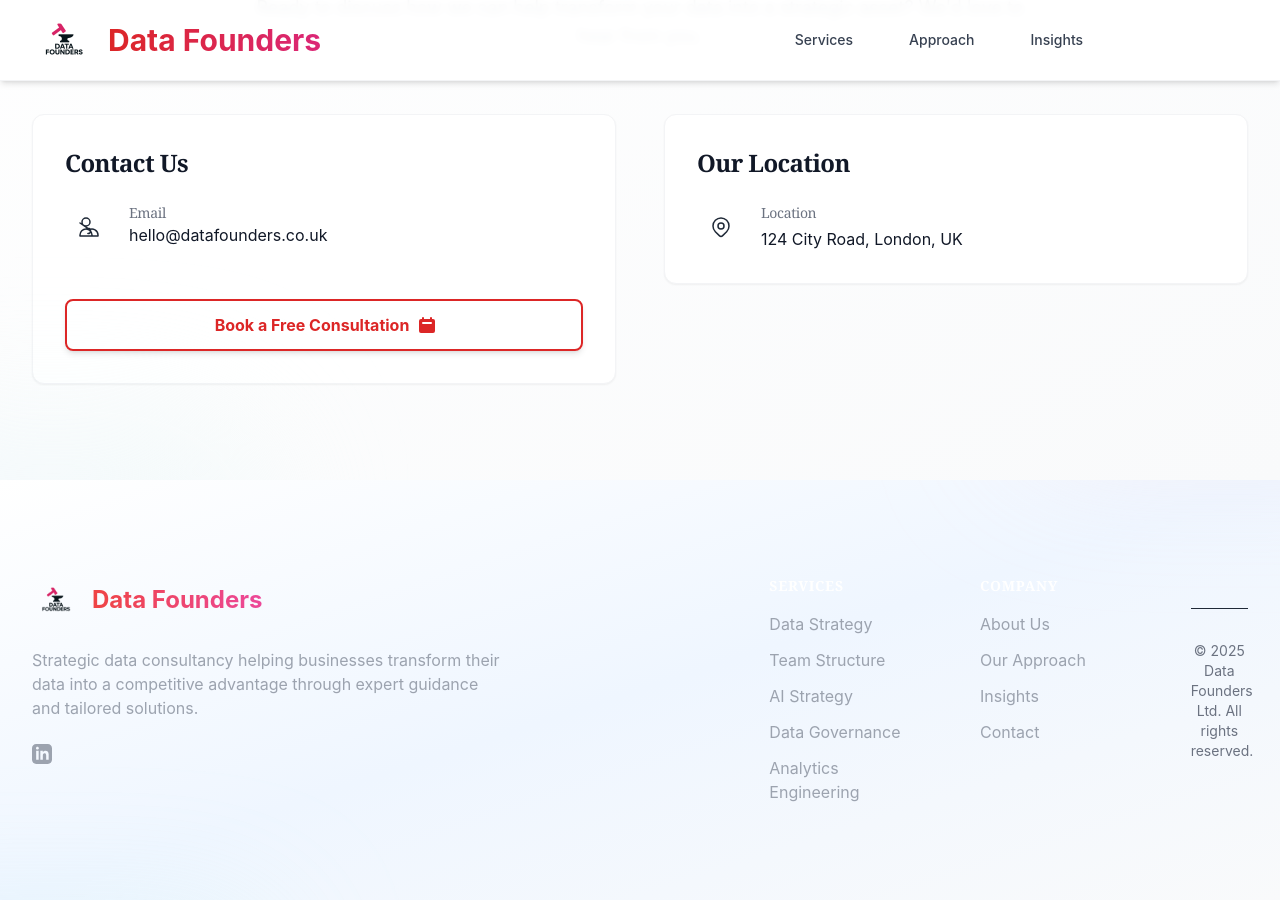
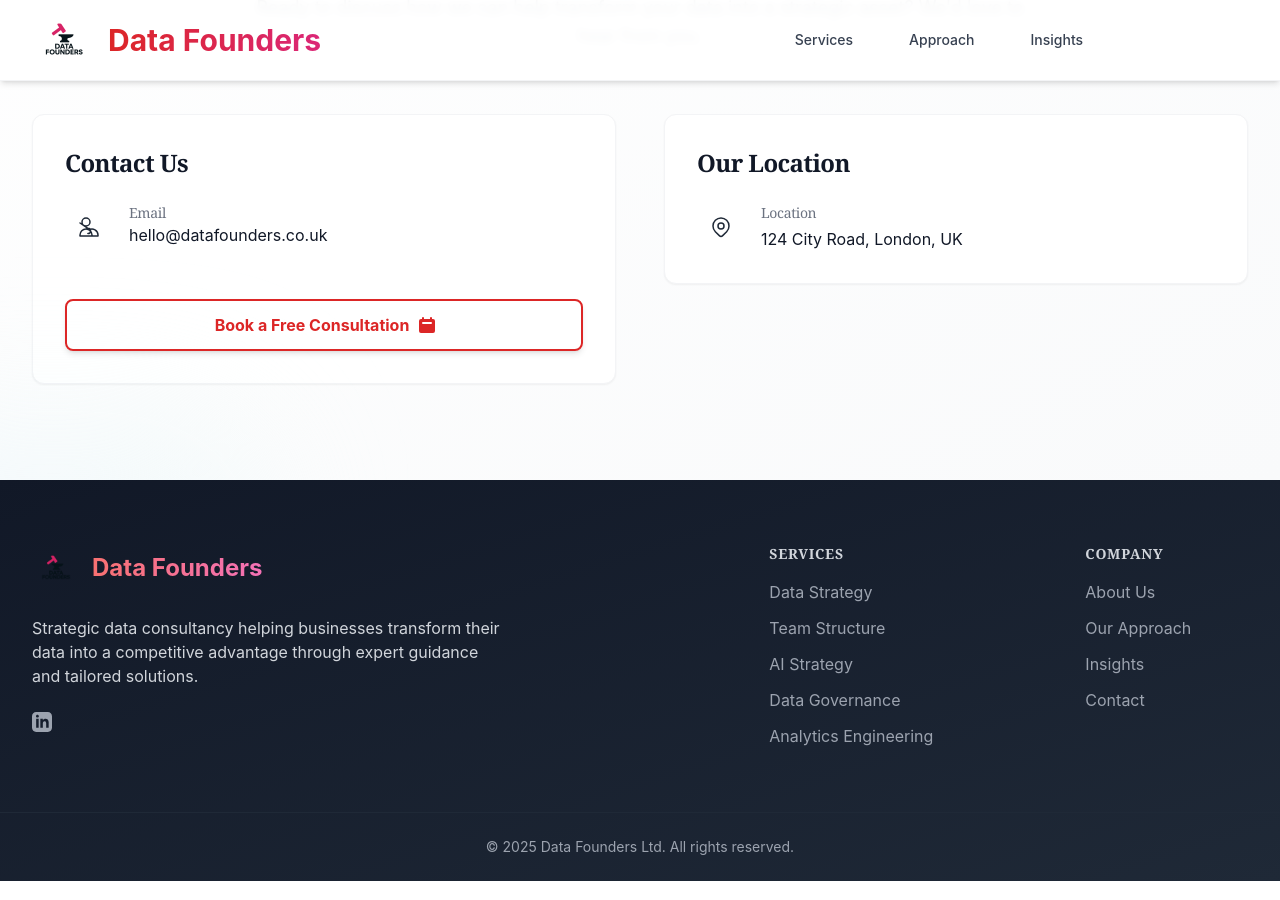
Before and after one commit to datafounders/datafounders.github.io, a Jekyll site: the page index.html, which Jekyll copies as it is, in a window 1280 px wide and 900 px high, scrolled down 2857 px. Built offline with Jekyll 4.4.1, drawn with Linux system fonts in a browser that asks for light colours; nearby versions of some CDN libraries.

Commit message:
Improve footer: move copyright to bottom, enhance readability, fix navigation links

```diff
--- a/index.html
+++ b/index.html
@@ -599,18 +599,15 @@
     </section>
 
     <!-- Footer -->
-    <section class="relative py-24 bg-gradient-to-br from-white via-blue-50 to-gray-50 overflow-hidden">
-        <!-- Decorative elements -->
-        <div class="absolute top-0 right-0 w-1/3 h-1/3 -mr-40 -mt-40 bg-gradient-to-br from-red-100 to-pink-100 rounded-full mix-blend-multiply filter blur-3xl opacity-30"></div>
-        <div class="absolute bottom-0 left-0 w-1/3 h-1/3 -ml-40 -mb-40 bg-gradient-to-tr from-blue-100 to-teal-100 rounded-full mix-blend-multiply filter blur-3xl opacity-30"></div>
-        <div class="max-w-7xl mx-auto px-4 sm:px-6 lg:px-8">
+    <footer class="relative bg-gradient-to-br from-gray-900 to-gray-800 text-white overflow-hidden">
+        <div class="max-w-7xl mx-auto px-4 sm:px-6 lg:px-8 py-16">
             <div class="grid grid-cols-1 md:grid-cols-12 gap-12">
                 <div class="md:col-span-5">
                     <div class="flex items-center space-x-3 mb-6">
                         <img src="assets/Data Founders Logo.png" alt="Data Founders" class="h-12">
-                        <span class="text-2xl font-bold bg-gradient-to-r from-red-500 to-pink-500 bg-clip-text text-transparent">Data Founders</span>
+                        <span class="text-2xl font-bold bg-gradient-to-r from-red-400 to-pink-400 bg-clip-text text-transparent">Data Founders</span>
                     </div>
-                    <p class="text-gray-400 mb-6">Strategic data consultancy helping businesses transform their data into a competitive advantage through expert guidance and tailored solutions.</p>
+                    <p class="text-gray-300 mb-6">Strategic data consultancy helping businesses transform their data into a competitive advantage through expert guidance and tailored solutions.</p>
                     <div class="flex space-x-4">
                         <a href="https://linkedin.com/company/datafounders" target="_blank" rel="noopener noreferrer" class="text-gray-400 hover:text-white transition-colors">
                             <span class="sr-only">LinkedIn</span>
@@ -621,8 +618,8 @@
                     </div>
                 </div>
 
-                <div class="md:col-span-2 md:col-start-8">
-                    <h4 class="text-sm font-semibold text-white uppercase tracking-wider mb-4">Services</h4>
+                <div class="md:col-span-3 md:col-start-8">
+                    <h4 class="text-sm font-semibold text-gray-300 uppercase tracking-wider mb-4">Services</h4>
                     <ul class="space-y-3">
                         <li><a href="#services" class="text-base text-gray-400 hover:text-white transition-colors">Data Strategy</a></li>
                         <li><a href="#services" class="text-base text-gray-400 hover:text-white transition-colors">Team Structure</a></li>
@@ -633,20 +630,22 @@
                 </div>
 
                 <div class="md:col-span-2">
-                    <h4 class="text-sm font-semibold text-white uppercase tracking-wider mb-4">Company</h4>
+                    <h4 class="text-sm font-semibold text-gray-300 uppercase tracking-wider mb-4">Company</h4>
                     <ul class="space-y-3">
-                        <li><a href="#" class="text-base text-gray-400 hover:text-white transition-colors">About Us</a></li>
-                        <li><a href="#" class="text-base text-gray-400 hover:text-white transition-colors">Our Approach</a></li>
+                        <li><a href="#about" class="text-base text-gray-400 hover:text-white transition-colors">About Us</a></li>
+                        <li><a href="#approach" class="text-base text-gray-400 hover:text-white transition-colors">Our Approach</a></li>
                         <li><a href="#insights" class="text-base text-gray-400 hover:text-white transition-colors">Insights</a></li>
                         <li><a href="#contact" class="text-base text-gray-400 hover:text-white transition-colors">Contact</a></li>
                     </ul>
                 </div>
+            </div>
+        </div>
 
-                <div class="mt-8 border-t border-gray-800 pt-8">
-                    <p class="text-sm text-gray-500 text-center">&copy; 2025 Data Founders Ltd. All rights reserved.</p>
-                </div>
+        <!-- Copyright bar -->
+        <div class="border-t border-gray-800 py-6">
+            <div class="max-w-7xl mx-auto px-4 sm:px-6 lg:px-8">
+                <p class="text-sm text-gray-400 text-center">&copy; 2025 Data Founders Ltd. All rights reserved.</p>
             </div>
-
         </div>
     </footer>
 
```
